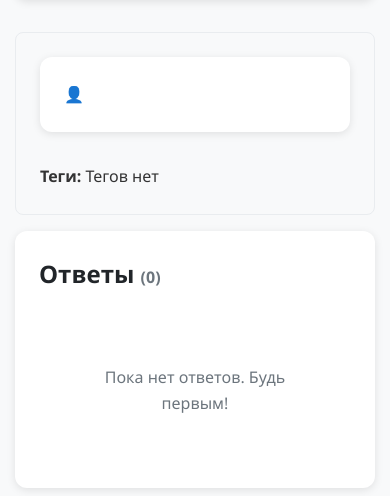
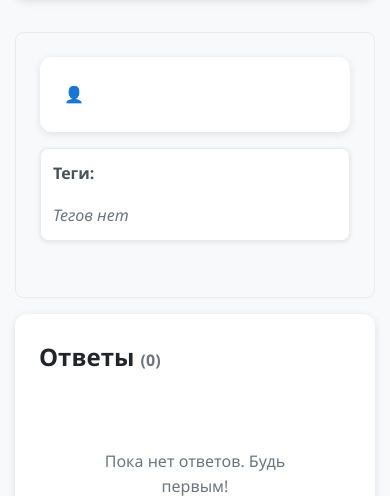
Before and after one commit to 1337-enjoyer/QuessionAnswer, a Django app: template ques_answ/main_app/templates/main_app/question.html in a window 390 px wide. Shown: the part 153-649 px from the top of the page. Run offline with Django 4.2, Linux system fonts and the light colour scheme; the template is opened without the code that fills it, so the values that code supplies are empty.

Commit message:
Add neurocss for tags

```diff
--- a/ques_answ/main_app/templates/main_app/question.html
+++ b/ques_answ/main_app/templates/main_app/question.html
@@ -22,16 +22,19 @@
         </div>
     </div>
 
-    <div class="tags">
-        <strong>Теги:</strong>
+<div class="tags">
+    <strong>Теги:</strong>
+    <div class="tags-container">
         {% if tags %}
             {% for tag in tags %}
                 <a href="{{ tag.get_absolute_url }}" class="tag">{{ tag.tag }}</a>
             {% endfor %}
         {% else %}
-            <span>Тегов нет</span>
+            <span class="no-tags">Тегов нет</span>
         {% endif %}
     </div>
+</div>
+
 </div>
     <!-- Блок ответов -->
     <section class="answers-section">
--- a/ques_answ/static/main_app/css/style.css
+++ b/ques_answ/static/main_app/css/style.css
@@ -263,6 +263,94 @@ nav a:hover {
     color: #adb5bd;
 }
 
+/* Стили для тегов */
+.tags {
+    display: flex;
+    align-items: center;
+    gap: 0.75rem;
+    margin: 1rem 0;
+    padding: 1rem;
+    background: #fff;
+    border-radius: 8px;
+    box-shadow: 0 1px 4px rgba(0,0,0,0.1);
+}
+
+.tags strong {
+    color: #495057;
+    font-weight: 600;
+    white-space: nowrap;
+}
+
+.tag {
+    display: inline-block;
+    padding: 0.4rem 0.8rem;
+    background: linear-gradient(135deg, #667eea 0%, #764ba2 100%);
+    color: white;
+    text-decoration: none;
+    border-radius: 20px;
+    font-size: 0.875rem;
+    font-weight: 500;
+    transition: all 0.3s ease;
+    box-shadow: 0 2px 4px rgba(102, 126, 234, 0.3);
+}
+
+.tag:hover {
+    transform: translateY(-2px);
+    box-shadow: 0 4px 8px rgba(102, 126, 234, 0.4);
+    color: white;
+    text-decoration: none;
+}
+
+/* Альтернативный вариант цветов для тегов (раскомментируй если хочешь разноцветные теги) */
+/*
+.tag:nth-child(2n) {
+    background: linear-gradient(135deg, #f093fb 0%, #f5576c 100%);
+}
+
+.tag:nth-child(3n) {
+    background: linear-gradient(135deg, #4facfe 0%, #00f2fe 100%);
+}
+
+.tag:nth-child(4n) {
+    background: linear-gradient(135deg, #43e97b 0%, #38f9d7 100%);
+}
+
+.tag:nth-child(5n) {
+    background: linear-gradient(135deg, #fa709a 0%, #fee140 100%);
+}
+*/
+
+/* Состояние когда тегов нет */
+.tags span {
+    color: #6c757d;
+    font-style: italic;
+}
+
+/* Адаптивность для тегов */
+@media (max-width: 768px) {
+    .tags {
+        flex-wrap: wrap;
+        gap: 0.5rem;
+        padding: 0.75rem;
+    }
+
+    .tags strong {
+        width: 100%;
+        margin-bottom: 0.5rem;
+    }
+
+    .tag {
+        font-size: 0.8rem;
+        padding: 0.3rem 0.7rem;
+    }
+}
+
+/* Для страницы вопроса - дополнительное позиционирование */
+.question-page .tags {
+    margin: -1rem 0 2rem 0;
+    border: 1px solid #e9ecef;
+}
+
 /* Адаптивность */
 @media (max-width: 768px) {
     .container {
```
